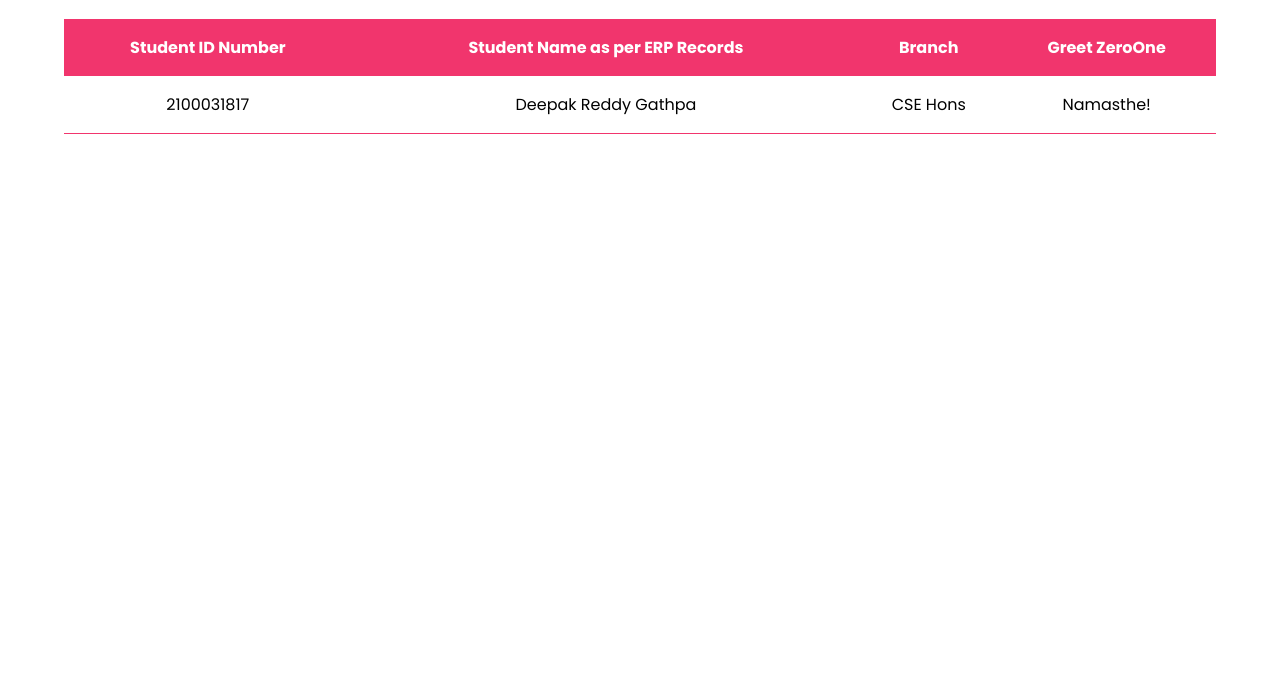
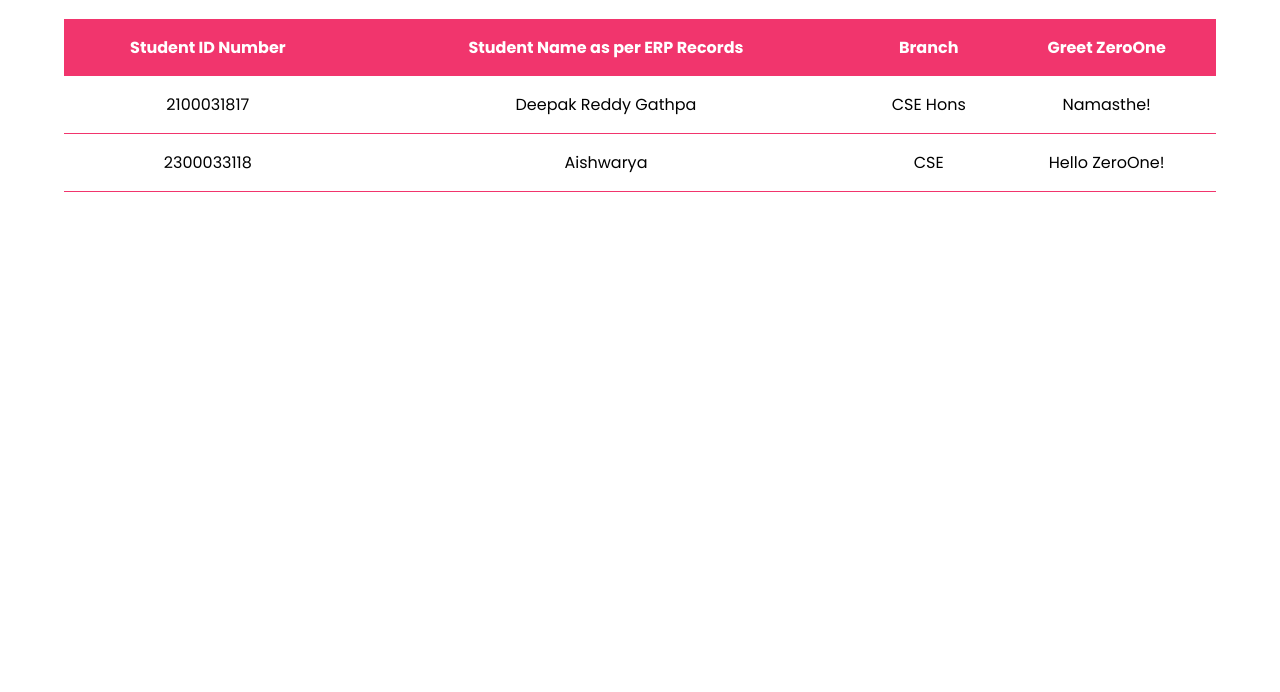
Before and after one commit to DeepakReddyG/Hello_ZeroOne, a plain HTML site: page index.html in a window 1280 px wide. Shown: the part 140-832 px from the top of the page. Drawn offline with Linux system fonts and the light colour scheme.

Commit message:
2300033118

```diff
--- a/index.html
+++ b/index.html
@@ -26,6 +26,13 @@
                     <td>CSE Hons</td>
                     <td>Namasthe!</td>
                 </tr>
+
+                <tr>
+                    <td>2300033118</td>
+                    <td>Aishwarya</td>
+                    <td>CSE</td>
+                    <td>Hello ZeroOne!</td>
+                </tr>
             </table>
         </div>
     </div>
```
